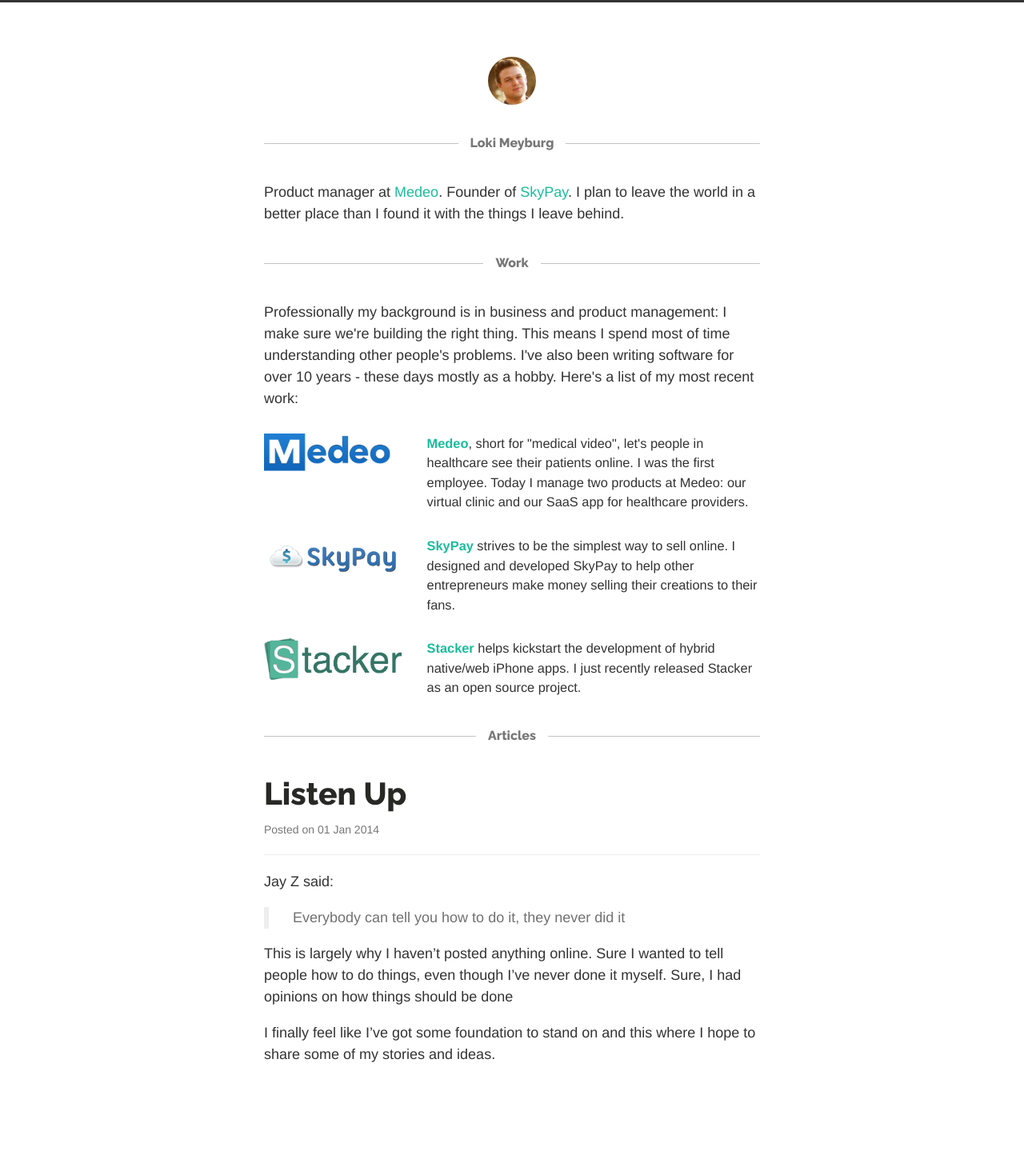
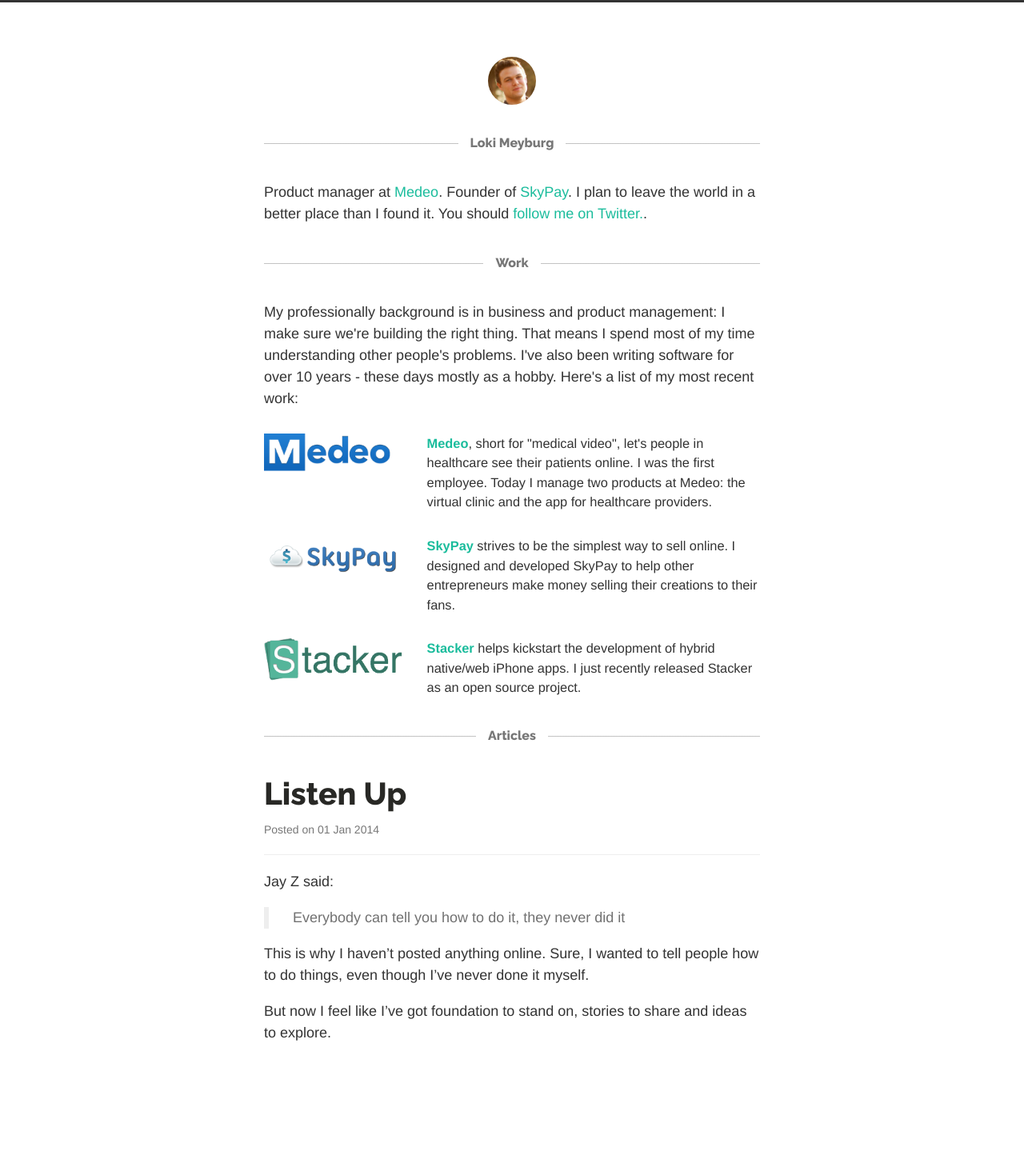
Before and after one commit to lokimeyburg/lokimeyburg.github.io, a Jekyll site: the page built from index.html, in a window 1280 px wide. Shown: the whole page at 80% size. Built offline with Jekyll 4.4.1, drawn with Linux system fonts in a browser that asks for light colours; Markdown is read by kramdown in place of the engine named in the settings; the list of posts is cut into pages by our own code; after the commit the page ends 1417 px from its top, so only the background shows below that.

Commit message:
Added CNAME

```diff
--- /dev/null
+++ b/CNAME
@@ -0,0 +1 @@
+www.lokimeyburg.com
--- a/_posts/2014-01-01-example-content.md
+++ b/_posts/2014-01-01-example-content.md
@@ -7,9 +7,7 @@
 
 > Everybody can tell you how to do it, they never did it
 
-This is largely why I haven't posted anything online.
-Sure I wanted to tell people how to do things, even though I've never done it myself.
-Sure, I had opinions on how things should be done
+This is why I haven't posted anything online.
+Sure, I wanted to tell people how to do things, even though I've never done it myself.
 
-
-I finally feel like I've got some foundation to stand on and this where I hope to share some of my stories and ideas.
+But now I feel like I've got foundation to stand on, stories to share and ideas to explore.
--- a/index.html
+++ b/index.html
@@ -8,20 +8,20 @@
 
 <h4 class="seperator-heading"><span>Loki Meyburg</span></h4>
 <p>
-  Product manager at <a href="https://www.medeo.ca" target="_blank">Medeo</a>. Founder of <a href="https://www.skypay.io" target="_blank">SkyPay</a>. I plan to leave the world in a better place than I found it with the things I leave behind.
+  Product manager at <a href="https://www.medeo.ca" target="_blank">Medeo</a>. Founder of <a href="https://www.skypay.io" target="_blank">SkyPay</a>. I plan to leave the world in a better place than I found it. You should <a href='http://twitter.com/lokimeyburg' target="_blank">follow me on Twitter.</a>.
 </p>
 
 <article class="post post-type-text">
   <div class="post-body wysiwyg homepage">
     <h4 class="seperator-heading"><span>Work</span></h4>
-    <p>Professionally my background is in business and product management: I make sure we're building the right thing. This means I spend most of time understanding other people's problems. I've also been writing software for over 10 years - these days mostly as a hobby. Here's a list of my most recent work:</p>
+    <p>My professionally background is in business and product management: I make sure we're building the right thing. That means I spend most of my time understanding other people's problems. I've also been writing software for over 10 years - these days mostly as a hobby. Here's a list of my most recent work:</p>
     <div class="portfolio-row">
       <div class="portfolio-image">
         <img src="/assets/medeo.png" />
       </div>
 
       <div class="portfolio-content">
-        <strong><a href='https://www.medeo.ca' target="_blank">Medeo</a></strong>, short for "medical video", let's people in healthcare see their patients online. I was the first employee. Today I manage two products at Medeo: our virtual clinic and our SaaS app for healthcare providers.
+        <strong><a href='https://www.medeo.ca' target="_blank">Medeo</a></strong>, short for "medical video", let's people in healthcare see their patients online. I was the first employee. Today I manage two products at Medeo: the virtual clinic and the app for healthcare providers.
       </div>
     </div>
     <div class="portfolio-row">
```
